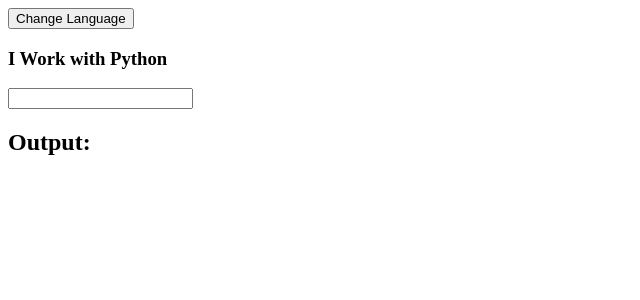
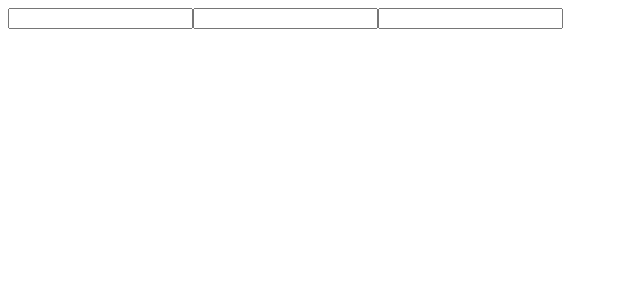
Before and after one commit to munirmahmud/reactjs-101-course, a React (Create React App) app: page / in a window 1280 px wide. Shown: the top 300 px of the page, without its empty margins (0-640 px from the left). Built offline with nearby package versions, Linux system fonts and the light colour scheme.

Commit message:
Building a simple form

```diff
--- a/src/App.jsx
+++ b/src/App.jsx
@@ -1,24 +1,39 @@
 import React, { useState } from "react";
 
 function App() {
-  const [currentLanguage, setCurrentLanguage] = useState("Python");
+  const formValues = {
+    name: "",
+    email: "",
+    password: "",
+  };
+  const [values, setValues] = useState(formValues);
 
-  const [inputValue, setInputValue] = useState("");
+  function handleChange(e) {
+    const { name, value } = e.target;
 
-  function handleLanguage(e) {
-    setCurrentLanguage("JavaScript");
+    setValues({ ...values, [name]: value });
   }
 
   return (
     <div>
-      <button onClick={handleLanguage}>Change Language</button>
-      <h3>I Work with {currentLanguage}</h3>
       <input
         type="text"
-        value={inputValue}
-        onChange={(e) => setInputValue(e.target.value)}
+        name="name"
+        value={values.name}
+        onChange={handleChange}
       />
-      <h2>Output: {inputValue}</h2>
+      <input
+        type="email"
+        name="email"
+        value={values.email}
+        onChange={handleChange}
+      />
+      <input
+        type="password"
+        name="password"
+        value={values.password}
+        onChange={handleChange}
+      />
     </div>
   );
 }
```
